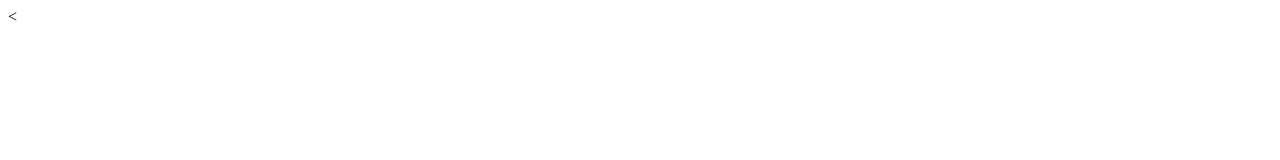
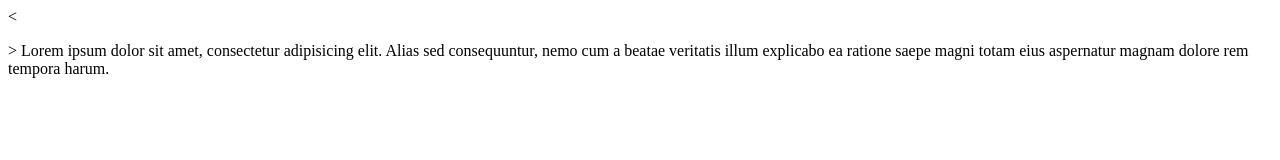
Before and after one commit to OPRTNL/my-first-project, a plain HTML site: page index.html in a window 1280 px wide. Drawn offline with Linux system fonts and the light colour scheme.

Commit message:
add paragraph test

```diff
--- a/index.html
+++ b/index.html
@@ -1,5 +1,6 @@
 <<!doctype class="html">
 
 
-
+<p>> Lorem ipsum dolor sit amet, consectetur adipisicing elit. Alias sed consequuntur, nemo cum a beatae veritatis illum explicabo ea ratione saepe magni totam eius aspernatur magnam dolore rem tempora harum.
+</p>
 </!doctype>
```
